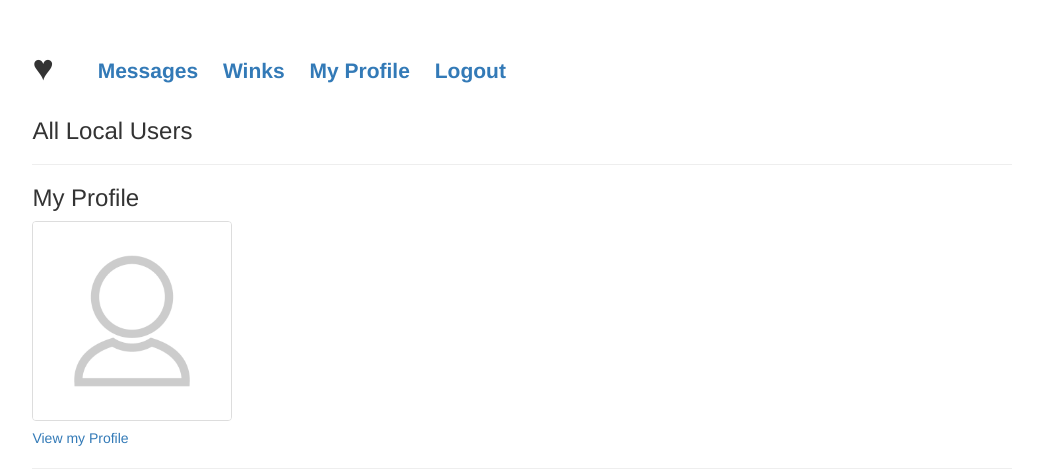
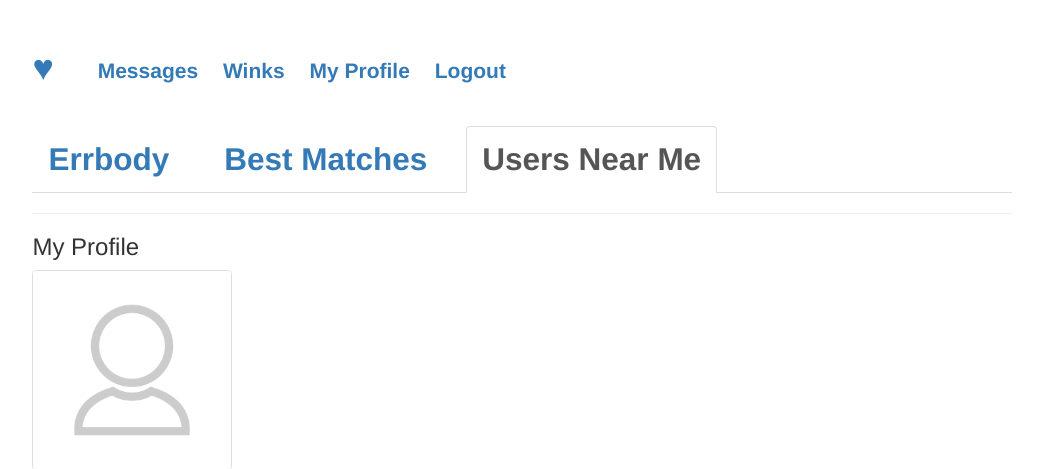
Before and after one commit to eddieverity/match, a Django app: template apps/match_dot_com/templates/match_dot_com/regional.html in a window 1280 px wide. Shown: the top 469 px of the page, without its empty margins (118-1161 px from the left). Run offline with Django 3.2, Linux system fonts and the light colour scheme; the template is opened without the code that fills it, so the values that code supplies are empty; parts of the project's set-up code (start-up, migrations or seed data) failed here and were passed over; some libraries are stand-ins or nearby versions.

Commit message:
added tabs

```diff
--- a/apps/match_dot_com/static/match_dot_com/css/style.css
+++ b/apps/match_dot_com/static/match_dot_com/css/style.css
@@ -86,6 +86,12 @@
 
 
 
+.nav-tabs{
+	display:block;
+}
+.nav-tabs a{
+	font-size:1.5em;
+}
 #loginwrapper{
 	width: 85%;
 	margin: 0 auto;
--- a/apps/match_dot_com/templates/match_dot_com/regional.html
+++ b/apps/match_dot_com/templates/match_dot_com/regional.html
@@ -15,14 +15,18 @@
 <body>
   <div id="wrapper">
     <div id="home">
-    <h1>&#9829;</h1>
+    <h1><a href="{% url 'match:index' %}">&#9829;</a></h1>
     <ul>
       <li><a href="{% url 'match:messages' %}">Messages</a></li>
       <li><a href="{% url 'match:winks' %}">Winks</a></li>
       <li><a href="{% url 'match:user' id=request.session.id %}">My Profile</a></li>
       <li><a href="{% url 'match:logout' %}">Logout</a></li>
     </ul>
-    <h3>All Local Users</h2>
+    <ul class="nav nav-tabs">
+      <li><a href="{% url 'match:index' %}">Errbody</a></li>
+      <li><a href="{% url 'match:matchsort' %}">Best Matches</a></li>
+      <li class="active"><a href="{% url 'match:regional' %}">Users Near Me</a></li>
+    </ul>
      {% if locals %}
         {% for o in locals %}
         <div class="profileresults">
```
Also changed, not shown: apps/match_dot_com/templates/match_dot_com/index.html (+9 -2 lines), apps/match_dot_com/templates/match_dot_com/matches.html (+7 -2 lines), apps/match_dot_com/static/match_dot_com/img/imgres-4jpg.jpg (added), apps/match_dot_com/static/match_dot_com/img/imgres-5jpg.jpg (added), apps/match_dot_com/static/match_dot_com/img/search-2jpg.jpg (added), apps/match_dot_com/static/match_dot_com/img/search-3jpg.jpg (added).
